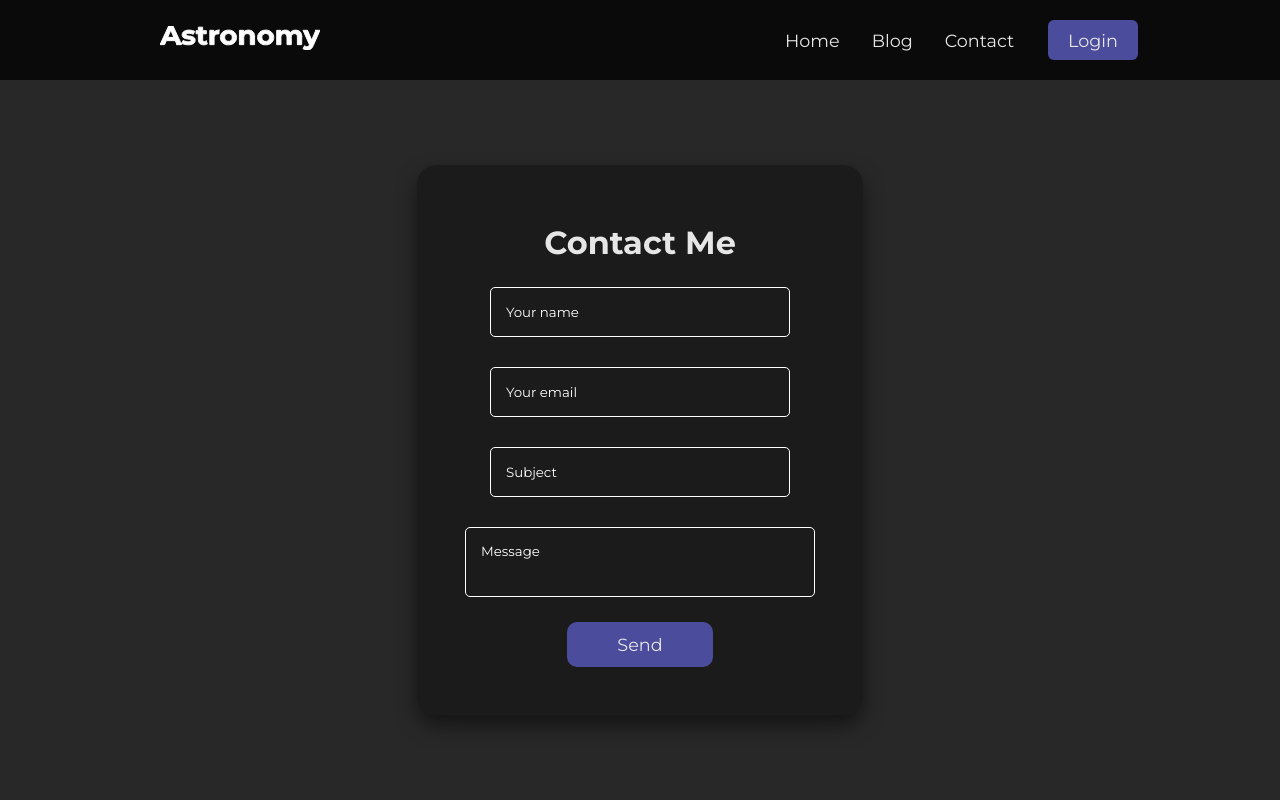
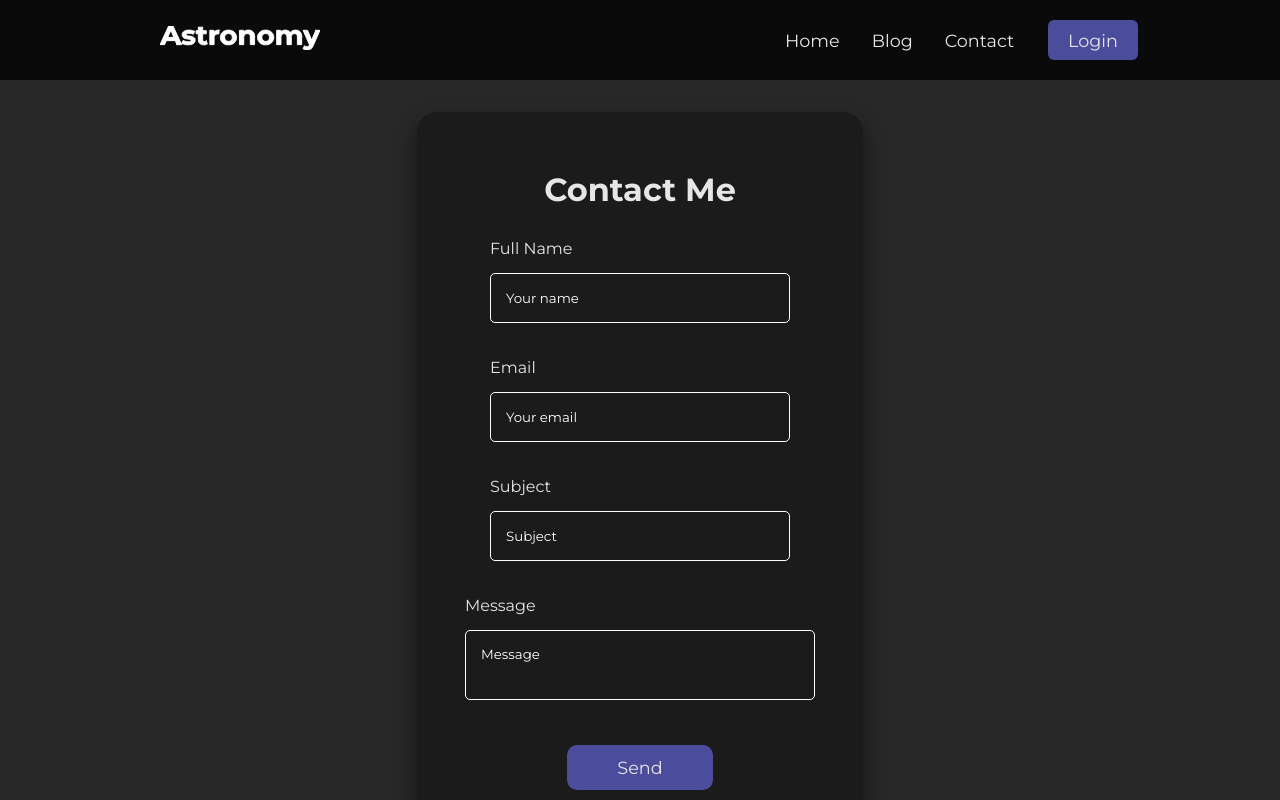
Before and after one commit to Narcis2005/blog-MERN-typescript, a React (Create React App) app in the folder frontend/: page /contact in a window 1280 px wide. Shown: the top 800 px of the page. Built offline with nearby package versions, Linux system fonts and the light colour scheme.

Commit message:
Added labels to contact and fixed minor css bugs

```diff
--- a/frontend/src/components/ContactComponent/ContactComponent.tsx
+++ b/frontend/src/components/ContactComponent/ContactComponent.tsx
@@ -1,12 +1,13 @@
 /* eslint-disable @typescript-eslint/no-explicit-any */
 import { useState } from "react";
 import { DarkBackground } from "../../containers/DarkBackground";
-import { FormInput, Form, FormTextarea, FormTitle, MessageContainer } from "../Form";
+import { FormInput, Form, FormTextarea, FormTitle, MessageContainer, InputLabelContainer } from "../Form";
 import { MainButton } from "../MainButton";
 import React from "react";
 import api from "../../utils/api";
 import { AxiosError } from "axios";
 import { green, red } from "../../utils/colors";
+import { Label } from "../ProfileComponent/ProfileComponents";
 interface IResult {
     message: string;
     info?: any;
@@ -68,10 +69,31 @@ const ContactComponent = () => {
                     </MessageContainer>
 
                     <FormTitle>Contact Me</FormTitle>
-                    <FormInput type="text" required placeholder="Your name" name="name" onChange={handleChange} />
+                    <InputLabelContainer>
+                        <Label htmlFor="name">Full Name</Label>
+                        <FormInput type="text" required placeholder="Your name" name="name" onChange={handleChange} />
+                    </InputLabelContainer>
+                    <InputLabelContainer>
+                    <Label htmlFor="email">Email</Label>
+
                     <FormInput type="email" required placeholder="Your email" name="email" onChange={handleChange} />
+                    </InputLabelContainer>
+
+                    <InputLabelContainer>
+                    <Label htmlFor="subject">Subject</Label>
+
                     <FormInput type="text" required placeholder="Subject" name="subject" onChange={handleChange} />
+
+                    </InputLabelContainer>
+                    <InputLabelContainer>
+                    <Label htmlFor="message">Message</Label>
+
                     <FormTextarea required placeholder="Message" name="message" onChange={handleChange}></FormTextarea>
+
+                    </InputLabelContainer>
+
+                    <InputLabelContainer></InputLabelContainer>
+
                     <MainButton>Send</MainButton>
                 </Form>
             </DarkBackground>
--- a/frontend/src/components/Form/index.tsx
+++ b/frontend/src/components/Form/index.tsx
@@ -73,3 +73,7 @@ export const MessageContainer = styled.div<IMessageContainer>`
     display: ${({ display }) => display};
 `;
 export const Message = styled.p``;
+
+export const InputLabelContainer = styled.div`
+    margin-top: 20px;
+`;
--- a/frontend/src/components/HomepageBlog/BlogCard/BlogCardComponents.tsx
+++ b/frontend/src/components/HomepageBlog/BlogCard/BlogCardComponents.tsx
@@ -13,8 +13,11 @@ export const CardContainer = styled.div`
     margin: 20px;
     border-radius: 10px;
     box-shadow: rgb(0 0 0 / 50%) 0px 10px 20px;
+    @media (max-width: 1280px) {
+        width: 40%;
+    }
     @media (max-width: 960px) {
-        width: 80%;
+        width: 100%;
     }
 `;
 
@@ -26,7 +29,7 @@ export const Img = styled.img`
     height: 100%;
     width: 100%;
     object-fit: cover;
-    border-radius: 10px 0;
+    border-radius: 10px 10px 0 0;
 `;
 export const TextContainer = styled.div`
     display: flex;
--- a/frontend/src/components/HomepageBlog/homepageBlogComponents.tsx
+++ b/frontend/src/components/HomepageBlog/homepageBlogComponents.tsx
@@ -5,4 +5,13 @@ export const HomepageBlogContainer = styled.div`
     justify-content: center;
     background-color: rgb(40, 40, 40);
     padding: 3em 0;
+    width: 100%;
 `;
+export const CardsContainer = styled.div`
+    width: 80%;
+    margin: auto;
+    display: flex;
+    justify-content: center;
+    align-items: center;
+    flex-wrap: wrap;
+`;
--- a/frontend/src/components/HomepageBlog/index.tsx
+++ b/frontend/src/components/HomepageBlog/index.tsx
@@ -1,5 +1,5 @@
 import { Container } from "../../globalStyles";
-import { HomepageBlogContainer } from "./homepageBlogComponents";
+import { CardsContainer, HomepageBlogContainer } from "./homepageBlogComponents";
 import BlogCard from "./BlogCard";
 import { useDispatch, useSelector } from "react-redux";
 import { useEffect } from "react";
@@ -39,7 +39,7 @@ const HomepageBlog = () => {
                 ))}
             {reduxPosts.status === "success" && reduxPosts.result && (
                 <HomepageBlogContainer>
-                    <Container>
+                    <CardsContainer>
                         {reduxPosts.result.results.slice(0, 3).map((element, key) => (
                             <BlogCard
                                 imageURL={element.imageURL}
@@ -50,7 +50,7 @@ const HomepageBlog = () => {
                                 key={key}
                             />
                         ))}
-                    </Container>
+                    </CardsContainer>
                 </HomepageBlogContainer>
             )}
         </>
--- a/frontend/src/components/Post/index.tsx
+++ b/frontend/src/components/Post/index.tsx
@@ -19,7 +19,7 @@ export const Post = ({ imageURL, title, description, slug }: shortPostInterface)
         <>
             <PostContainer>
                 <ImgContainer>
-                    <Link to={`/blog/${slug}`}>
+                    <Link to={`/blog/post/${slug}`}>
                         <Img src={imageURL} />
                     </Link>
                 </ImgContainer>
```
Also changed, not shown: 1 other file (tests, documents, lock files or other folders).
